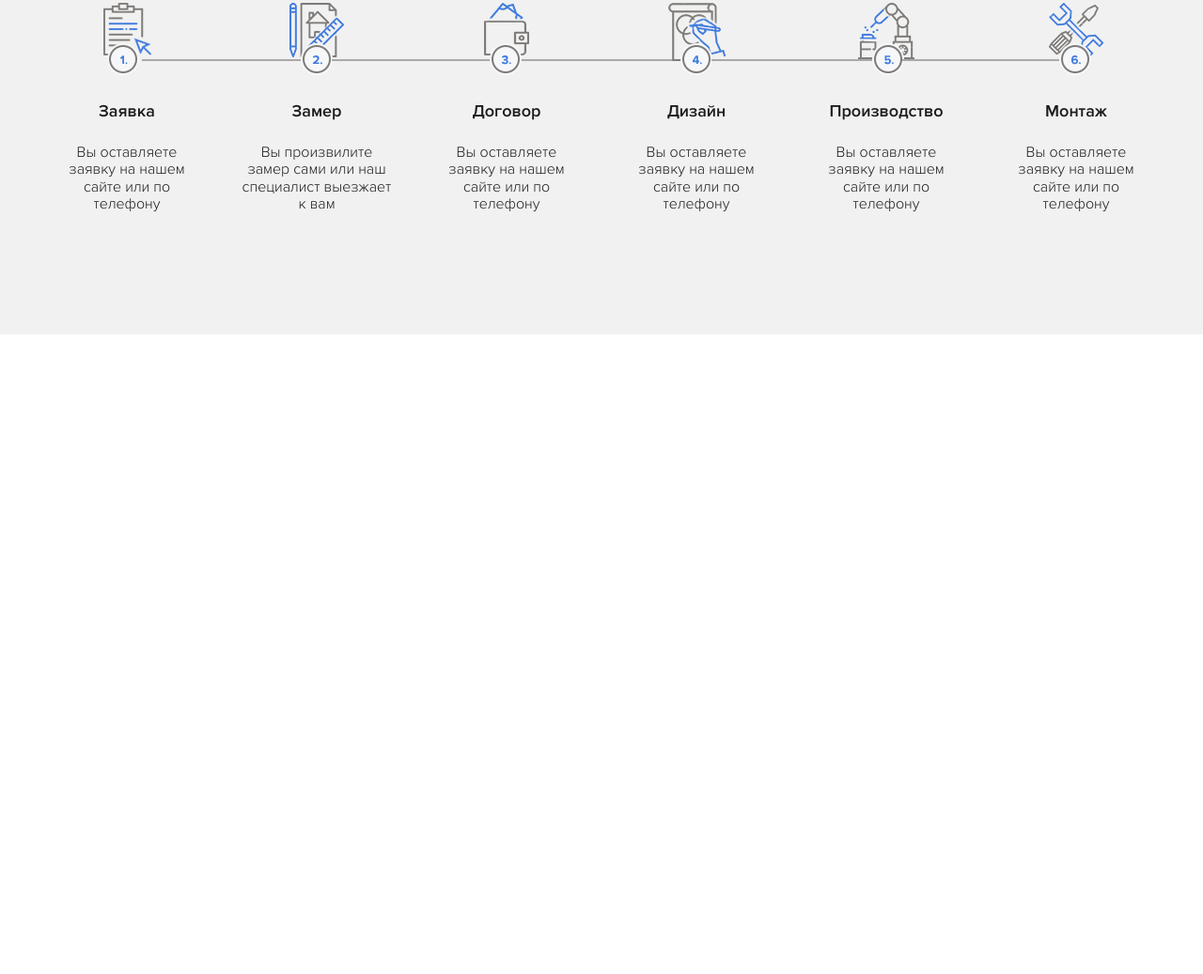
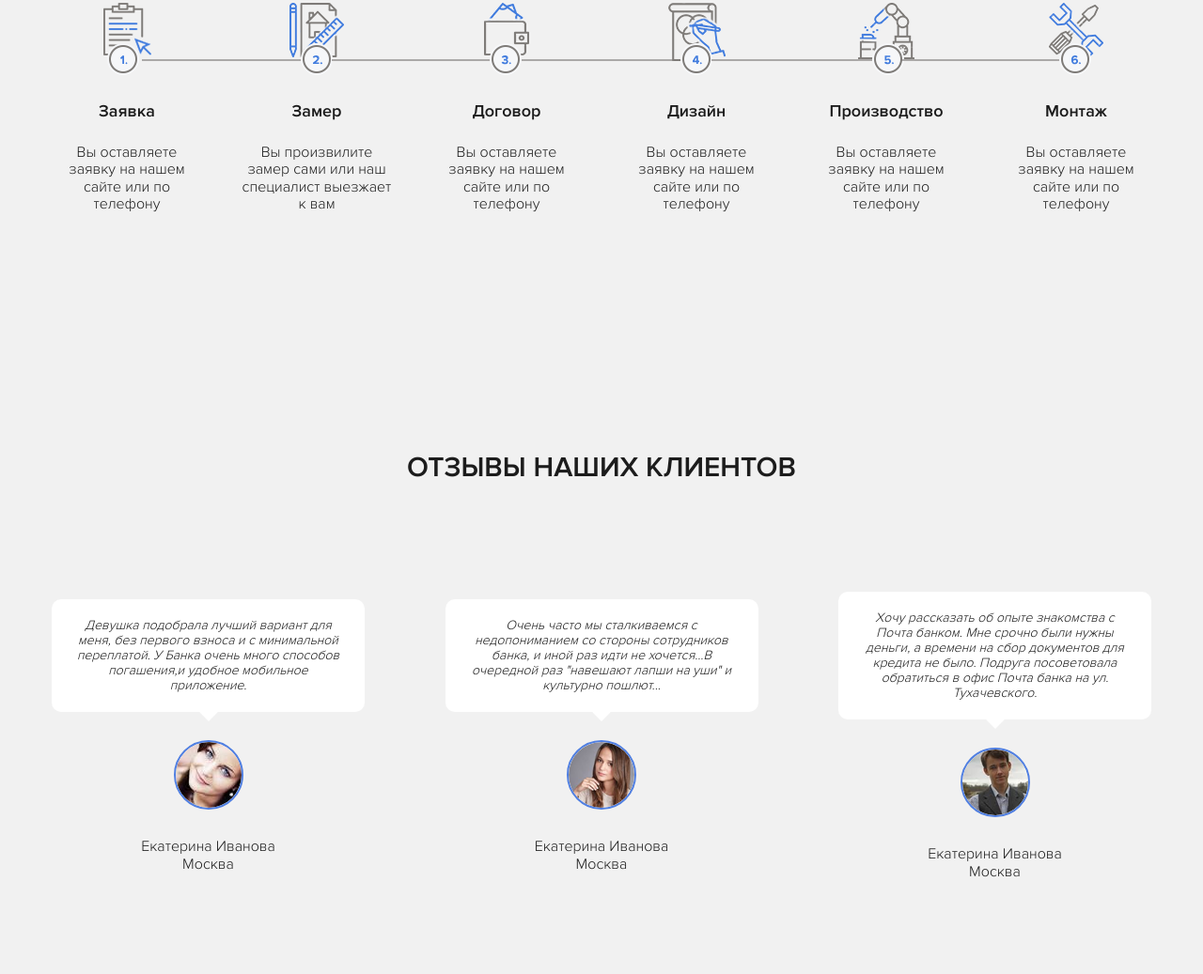
Before and after one commit to nikolay-mumyatov/fabrika, a plain HTML site: page index.html in a window 1280 px wide. Shown: the part 5298-6335 px from the top of the page at 94% size. Before the commit the page ends 5654 px from the top, so only its background shows below. Drawn offline with Linux system fonts and the light colour scheme.

Commit message:
Верска блока отзывов .feedback

```diff
--- a/index.html
+++ b/index.html
@@ -405,6 +405,36 @@
                 <!-- /.steps-block -->
             </div> <!-- /.container -->
         </section> <!-- /.section steps -->
+
+        <section class="section feedback">
+            <div class="container">
+                <h2 class="section-title section__title">Отзывы наших клиентов</h2>
+                <div class="feedback-slider">
+                    <div class="feedback-slider__item">
+                        <p class="feedback-slider__text">Девушка подобрала лучший вариант для меня, без первого взноса и с минимальной переплатой. У Банка очень много способов погашения,и удобное мобильное приложение.</p>
+                        <img src="img/feedback/feedback_1.png" alt="Пользователь написавший отзыв" class="feedback-slider__img">
+                        <span class="feedback-slider__name">Екатерина Иванова</span>
+                        <span class="feedback-slider__name">Москва</span>
+                    </div> <!-- /.feedback-slider__item -->
+
+                    <div class="feedback-slider__item">
+                        <p class="feedback-slider__text">Очень часто мы сталкиваемся с недопониманием со стороны сотрудников банка, и иной раз идти не хочется...В очередной раз "навешают лапши на уши" и культурно пошлют...
+                        </p>
+                        <img src="img/feedback/feedback_2.png" alt="Пользователь написавший отзыв" class="feedback-slider__img">
+                        <span class="feedback-slider__name">Екатерина Иванова</span>
+                        <span class="feedback-slider__name">Москва</span>
+                    </div> <!-- /.feedback-slider__item -->
+
+                    <div class="feedback-slider__item">
+                        <p class="feedback-slider__text">Хочу рассказать об опыте знакомства с Почта банком. Мне срочно были нужны деньги, а времени на сбор документов для кредита не было. Подруга посоветовала обратиться в офис Почта банка на ул. Тухачевского. </p>
+                        <img src="img/feedback/feedback_3.png" alt="Пользователь написавший отзыв" class="feedback-slider__img">
+                        <span class="feedback-slider__name">Екатерина Иванова</span>
+                        <span class="feedback-slider__name">Москва</span>
+                    </div> <!-- /.feedback-slider__item -->
+
+                </div> <!-- /.feedback-slider -->
+            </div> <!-- /.container -->
+        </section> <!-- /.section feedback -->
     </main>
 
     <script src="js/jquery-3.4.1.min.js"></script>
--- /dev/null
+++ b/scss/blocks/_feedback.scss
@@ -0,0 +1,47 @@
+.feedback{
+    background-color: $bg-secondary;
+    &-slider{
+        display: flex;
+        justify-content: space-between;
+        flex-wrap: wrap;
+        align-items: center;
+        &__item{
+            text-align: center;
+            .feedback-slider__text{
+                position: relative;
+                background-color: white;
+                padding: 20px;
+                box-sizing: border-box;
+                border-radius: 10px;
+                max-width: 333px;
+                font-size: 14px;
+                font-style: italic;
+                &::before{
+                    content: '';
+                    width: 14px;
+                    height: 14px;
+                    background-color: white;
+                    position: absolute;
+                    bottom: -7px;
+                    left: 48%;
+                    transform: rotate(45deg);
+                }
+            }
+            .feedback-slider__img{
+                display: block;
+                margin: 30px auto;
+                width: 70px;
+                height: 70px;
+                border: 2px solid $primary;
+                border-radius: 50%;
+            }
+            .feedback-slider__name{
+                display: block;
+                margin-top: 20px;
+                &:last-child{
+                    margin-top: 0px;
+                }
+            }
+        }
+    }
+}
--- a/scss/style.scss
+++ b/scss/style.scss
@@ -11,3 +11,4 @@
 @import "blocks/blog"; // Блок blog.
 @import "blocks/price"; // Блок price.
 @import "blocks/steps"; // Блок steps.
+@import "blocks/feedback"; // Блок feedback.
```
Also changed, not shown: css/style.min.css, img/feedback/feedback_1.png (added), img/feedback/feedback_2.png (added), img/feedback/feedback_3.png (added), 1 other file.
